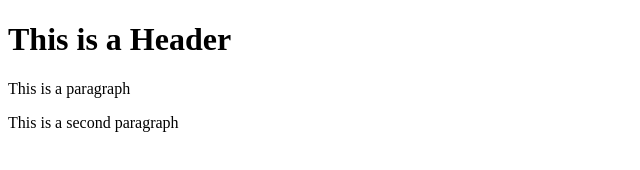
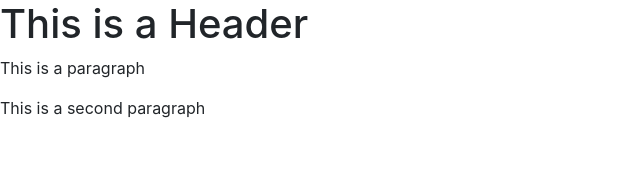
Before and after one commit to ColinGilbert/node-beginner, a website: page index.html in a window 1280 px wide. Shown: the whole page, without its empty margins (0-640 px from the left). Drawn offline with nearby package versions, Linux system fonts and the light colour scheme.

Commit message:
Add bootstrap

```diff
--- a/index.html
+++ b/index.html
@@ -1,10 +1,24 @@
 <!DOCTYPE html>
 <html>
-    <head></head>
+  <head>
+    <!-- Required meta tags always come first -->
+    <meta charset="utf-8" />
+    <meta
+      name="viewport"
+      content="width=device-width, initial-scale=1, shrink-to-fit=no"
+    />
+    <meta http-equiv="x-ua-compatible" content="ie=edge" />
 
-    <body>
-        <h1>This is a Header</h1>
-	<p>This is a paragraph</p>
-	<P>This is a second paragraph</p>
-    </body>
+    <!-- Bootstrap CSS -->
+    <link
+      rel="stylesheet"
+      href="node_modules/bootstrap/dist/css/bootstrap.min.css"
+    />
+  </head>
+
+  <body>
+    <h1>This is a Header</h1>
+    <p>This is a paragraph</p>
+    <p>This is a second paragraph</p>
+  </body>
 </html>
```
Also changed, not shown: package.json (+11 -2 lines), 1 other file.
